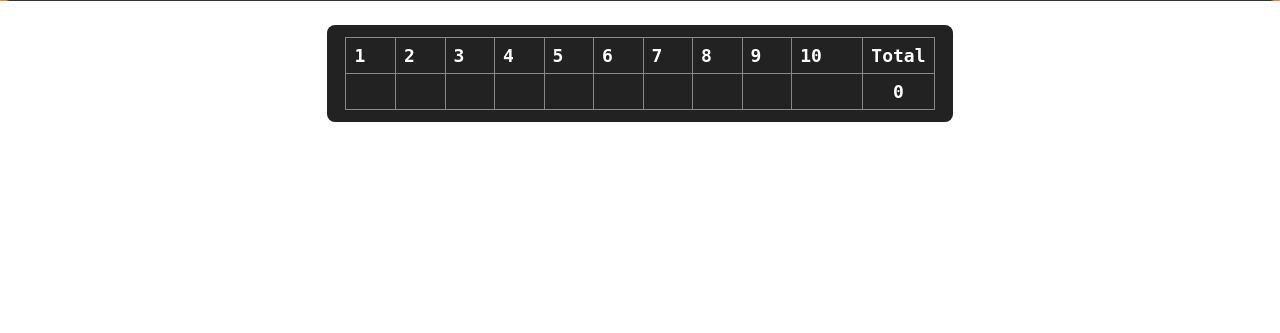
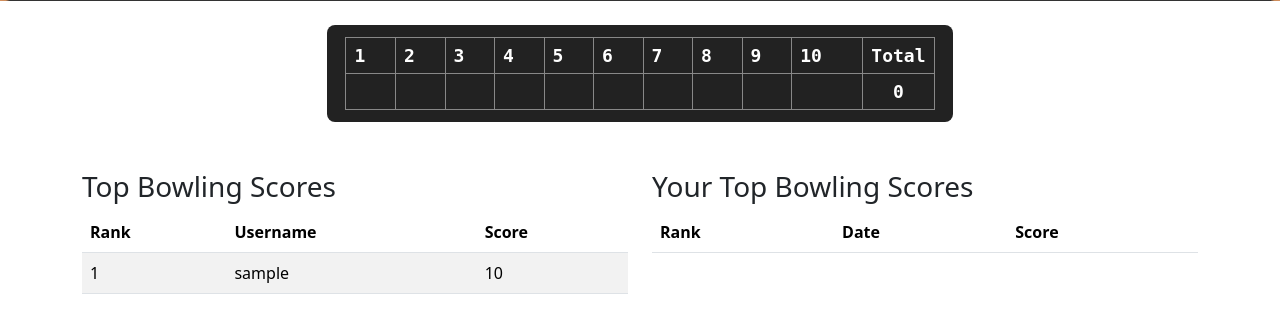
Before and after one commit to ben-hockley/js_games, a FastAPI app: page /play/bowling in a window 1280 px wide. Shown: the part 375-708 px from the top of the page. Run offline with FastAPI, Linux system fonts and the light colour scheme; tables that the repository leaves empty hold one stand-in row (values such as "Sample post"); lists and menus that the app fills with data are empty; some libraries are stand-ins or nearby versions.

Commit message:
fixed domino effect on bowling and added saving/retrieving bowling scores from db

```diff
--- a/routers/games/bowling.py
+++ b/routers/games/bowling.py
@@ -1,10 +1,47 @@
-from fastapi import APIRouter, Request
+from fastapi import APIRouter, Request, Depends
 from fastapi.templating import Jinja2Templates
+from fastapi.responses import JSONResponse
+from database import (
+    get_top_bowling_scores,
+    get_user_top_bowling_scores,
+    get_user_by_username,
+    insert_bowling_score,
+)
 
 templates = Jinja2Templates(directory="templates")
+router = APIRouter()
 
-router = APIRouter()
 
 @router.get("/play/bowling")
 async def play_bowling(request: Request):
-    return templates.TemplateResponse(request, "play/bowling.html")
+    user = request.session.get("user") if hasattr(request, "session") else None
+    user = get_user_by_username(user["username"]) if user else None
+    user_id = user.id if user else None
+    top_scores = get_top_bowling_scores()
+    user_scores = get_user_top_bowling_scores(user_id) if user_id else []
+    return templates.TemplateResponse(
+        "play/bowling.html",
+        {
+            "request": request,
+            "top_scores": top_scores,
+            "user_scores": user_scores,
+        },
+    )
+
+
+@router.post("/bowling-score")
+async def save_bowling_score(request: Request):
+    user = request.session.get("user")
+    if not user:
+        return JSONResponse(
+            {"message": "Sign in to save your scores"}, status_code=401
+        )
+    data = await request.json()
+    score = data.get("score")
+    if score is None:
+        return JSONResponse({"message": "Invalid score"}, status_code=400)
+    db_user = get_user_by_username(user["username"])
+    if db_user:
+        insert_bowling_score(user_id=db_user.id, score=score)
+        return JSONResponse({"message": "Score saved!"})
+    return JSONResponse({"message": "User not found"}, status_code=404)
--- a/static/js/bowling.js
+++ b/static/js/bowling.js
@@ -65,7 +65,9 @@
         let rowHeight = (pinsInRow - 1) * spacing;
         for (let i = 0; i < pinsInRow; i++) {
             let y = centerY - rowHeight / 2 + i * spacing;
-            pins.push({ x, y, knocked: false });
+            pins.push({ x, y, knocked: false, downed: false });
+            // Knocked : Whether the pin was knocked over in this frame.
+            // Downed : Whether the pin was knocked down by this roll (for calculating pins knocked over by domino effect)
         }
     }
     return pins;
@@ -226,7 +228,8 @@
                 // Knock over this pin by ball
                 console.log("Knocked Over Pin:", i);
                 console.log("Distance to Pin:", dist);
-                pins[i].knocked = true;
+                pins[i].knocked = true
+                pins[i].downed = true; // Mark as downed by this roll
                 // Ball trajectory is NOT affected
             }
         }
@@ -251,103 +254,118 @@
                 // Knock check row 2
 
                 // PIN 0
-                if (pins[0].knocked && !pins[1].knocked) {
+                if (pins[0].downed && !pins[1].knocked) {
                     // If pin 0 knocked, 50% chance to knock 1
                     if (Math.random() < 0.5) {
                         pins[1].knocked = true;
+                        pins[1].downed = true; // mark as downed on this roll.
                         console.log("Knocked Over Pin: 1, by falling pin 0");
                     }
                 }
-                if (pins[0].knocked && !pins[2].knocked) {
+                if (pins[0].downed && !pins[2].knocked) {
                     // If pin 0 knocked, 50% chance to knock 2
                     if (Math.random() < 0.5) {
                         pins[2].knocked = true;
+                        pins[2].downed = true; // mark as downed on this roll.
                         console.log("Knocked Over Pin: 2, by falling pin 0");
                     }
                 }
                 // Knock check row 3
 
                 // PIN 1
-                if (pins[1].knocked && !pins[3].knocked) {
+                if (pins[1].downed && !pins[3].knocked) {
                     // If pin 1 knocked, 50% chance to knock 3
                     if (Math.random() < 0.5) {
                         pins[3].knocked = true;
+                        pins[3].downed = true; // mark as downed on this roll.
                         console.log("Knocked Over Pin: 3, by falling pin 1");
                     }
                 }
-                if (pins[1].knocked && !pins[4].knocked) {
+                if (pins[1].downed && !pins[4].knocked) {
                     // If pin 1 knocked, 50% chance to knock 4
                     if (Math.random() < 0.5) {
                         pins[4].knocked = true;
+                        pins[4].downed = true; // mark as downed on this roll.
                         console.log("Knocked Over Pin: 4, by falling pin 1");
                     }
                 }
 
                 // PIN 2
-                if (pins[2].knocked && !pins[4].knocked) {
+                if (pins[2].downed && !pins[4].knocked) {
                     // If pin 2 knocked, 50% chance to knock 4
                     if (Math.random() < 0.5) {
                         pins[4].knocked = true;
+                        pins[4].downed = true; // mark as downed on this roll.
                         console.log("Knocked Over Pin: 4, by falling pin 2");
                     }
                 }
-                if (pins[2].knocked && !pins[5].knocked) {
+                if (pins[2].downed && !pins[5].knocked) {
                     // If pin 2 knocked, 50% chance to knock 5
                     if (Math.random() < 0.5) {
                         pins[5].knocked = true;
+                        pins[5].downed = true; // mark as downed on this roll.
                         console.log("Knocked Over Pin: 5, by falling pin 2");
                     }
                 }
                 // Knock check row 4
 
                 // PIN 3
-                if (pins[3].knocked && !pins[6].knocked) {
+                if (pins[3].downed && !pins[6].knocked) {
                     // If pin 3 knocked, 50% chance to knock 6
                     if (Math.random() < 0.5) {
                         pins[6].knocked = true;
+                        pins[6].downed = true; // mark as downed on this roll.
                         console.log("Knocked Over Pin: 6, by falling pin 3");
                     }
                 }
-                if (pins[3].knocked && !pins[7].knocked) {
+                if (pins[3].downed && !pins[7].knocked) {
                     // If pin 3 knocked, 50% chance to knock 7
                     if (Math.random() < 0.5) {
                         pins[7].knocked = true;
+                        pins[7].downed = true; // mark as downed on this roll.
                         console.log("Knocked Over Pin: 7, by falling pin 3");
                     }
                 }
 
                 // PIN 4
-                if (pins[4].knocked && !pins[7].knocked) {
+                if (pins[4].downed && !pins[7].knocked) {
                     // If pin 4 knocked, 50% chance to knock 7
                     if (Math.random() < 0.5) {
                         pins[7].knocked = true;
+                        pins[7].downed = true; // mark as downed on this roll.
                         console.log("Knocked Over Pin: 8, by falling pin 4");
                     }
                 }
-                if (pins[4].knocked && !pins[8].knocked) {
+                if (pins[4].downed && !pins[8].knocked) {
                     // If pin 4 knocked, 50% chance to knock 8
                     if (Math.random() < 0.5) {
                         pins[8].knocked = true;
+                        pins[8].downed = true; // mark as downed on this roll.
                         console.log("Knocked Over Pin: 8, by falling pin 4");
                     }
                 }
 
                 // PIN 5
-                if (pins[5].knocked && !pins[8].knocked) {
+                if (pins[5].downed && !pins[8].knocked) {
                     // If pin 5 knocked, 50% chance to knock 8
                     if (Math.random() < 0.5) {
                         pins[8].knocked = true;
+                        pins[8].downed = true; // mark as downed on this roll.
                         console.log("Knocked Over Pin: 8, by falling pin 5");
                     }
                 }
-                if (pins[5].knocked && !pins[9].knocked) {
+                if (pins[5].downed && !pins[9].knocked) {
                     // If pin 5 knocked, 50% chance to knock 9
                     if (Math.random() < 0.5) {
                         pins[9].knocked = true;
+                        pins[9].downed = true; // mark as downed on this roll.
                         console.log("Knocked Over Pin: 9, by falling pin 5");
                     }
                 }
                 drawGame.knockChecked = true;
+                // Since domino effect checks have been completed :
+                // reset all pins downed status to false (for new roll)
+                pins.forEach(pin => pin.downed = false);
             }
             // After Knock checks complete, check how many pins have fallen.
             noOfPinsDown = pins.filter(pin => pin.knocked).length;
@@ -371,7 +389,10 @@
                     // lastTurn of the game
                     roll3 = noOfPinsDown - roll2 - roll1
                     updateScorecard(currentFrame, [roll1, roll2, roll3])
-                    window.alert("End of Game!")
+                    // Game Over
+                    let finalScore = calculateScore(currentFrame)
+                    window.alert("End of Game! Final Score : " + finalScore)
+                    saveBowlingScore(finalScore);
                 }
             } else {
             if (currentTurn == 1) {
@@ -497,3 +518,25 @@
     ball.y = canvas.height / 2;
     pins = getPinPositions();
 });
+
+// Call this when the game ends and score should be saved
+function saveBowlingScore(score) {
+    fetch('/bowling-score', {
+        method: 'POST',
+        headers: {
+            'Content-Type': 'application/json'
+        },
+        body: JSON.stringify({ score })
+    })
+    .then(response => response.json())
+    .then(data => {
+        if (data.message) {
+            alert(data.message);
+        }
+    })
+    .catch(err => {
+        alert('Error saving score');
+    });
+}
+
+// Example usage: call saveBowlingScore(finalScore) at the end of the game
--- a/templates/play/bowling.html
+++ b/templates/play/bowling.html
@@ -17,4 +17,42 @@
 
 {% block scripts %}
     <script src="/static/js/bowling.js"></script>
+<div class="container my-5">
+    <div class="row">
+        <div class="col-md-6">
+            <h3>Top Bowling Scores</h3>
+            <table class="table table-striped">
+                <thead>
+                    <tr><th>Rank</th><th>Username</th><th>Score</th></tr>
+                </thead>
+                <tbody>
+                    {% for entry in top_scores %}
+                    <tr>
+                        <td>{{ loop.index }}</td>
+                        <td>{{ entry.username }}</td>
+                        <td>{{ entry.score }}</td>
+                    </tr>
+                    {% endfor %}
+                </tbody>
+            </table>
+        </div>
+        <div class="col-md-6">
+            <h3>Your Top Bowling Scores</h3>
+            <table class="table table-striped">
+                <thead>
+                    <tr><th>Rank</th><th>Date</th><th>Score</th></tr>
+                </thead>
+                <tbody>
+                    {% for entry in user_scores %}
+                    <tr>
+                        <td>{{ loop.index }}</td>
+                        <td>{{ entry.played_at.strftime('%Y-%m-%d') if entry.played_at else '' }}</td>
+                        <td>{{ entry.score }}</td>
+                    </tr>
+                    {% endfor %}
+                </tbody>
+            </table>
+        </div>
+    </div>
+</div>
 {% endblock %}
```
Also changed, not shown: database.py (+60 -0 lines), main.py (+2 -17 lines), routers/menus/account.py (+10 -1 lines), templates/account.html (+47 -1 lines).
